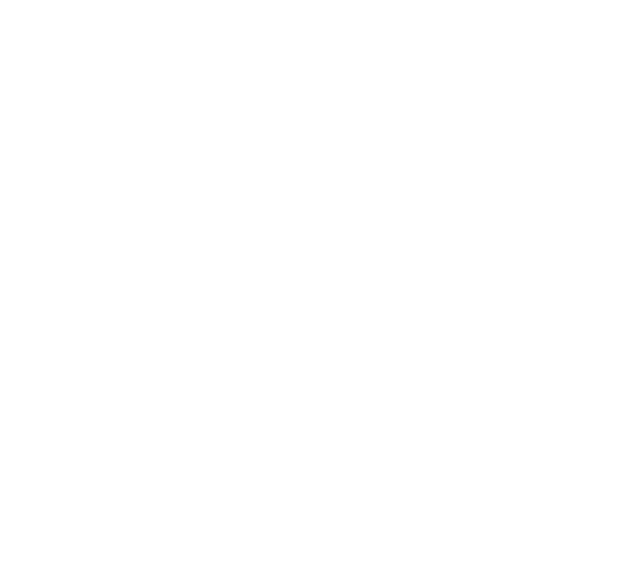
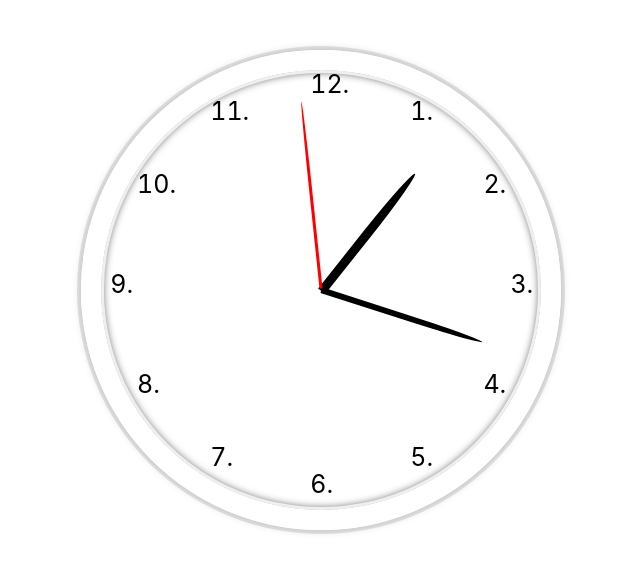
Before and after one commit to dim4ik1189/react-app, a React app: page /CSS_Clock in a window 1280 px wide. Shown: the top 572 px of the page, without its empty margins (319-959 px from the left). Built offline with nearby package versions, Linux system fonts and the light colour scheme.

Commit message:
Added css watch

```diff
--- a/package.json
+++ b/package.json
@@ -5,6 +5,7 @@
   "main": "index.js",
   "scripts": {
     "test": "echo \"Error: no test specified\" && exit 1",
+    "svgr": "svgr -d src/Icons/ assets/",
     "start": "webpack-dev-server --mode development --open --hot",
     "build": "webpack --mode production"
   },
@@ -28,6 +29,8 @@
     "@babel/plugin-proposal-class-properties": "^7.4.4",
     "@babel/preset-env": "^7.4.3",
     "@babel/preset-react": "^7.0.0",
+    "@svgr/cli": "^4.3.0",
+    "@svgr/webpack": "^4.3.0",
     "babel-core": "^6.26.3",
     "babel-loader": "^8.0.6",
     "babel-polyfill": "^6.26.0",
--- a/src/components/App.js
+++ b/src/components/App.js
@@ -33,10 +33,16 @@
                     <NavLink href="/lesson8_5"> Go to Lesson 8.5</NavLink>
                 </NavItem>
                 <NavItem>
+                    <NavLink href="/lesson8_6"> Go to Lesson 8.6</NavLink>
+                </NavItem>
+                <NavItem>
                     <NavLink href="/fetching-dynamic-data">Fetching Dynamic Data</NavLink>
                 </NavItem>
                 <NavItem>
                     <NavLink href="/magic-eight-ball">Magic Eight Ball</NavLink>
+                </NavItem>
+                <NavItem>
+                    <NavLink href="/CSS_Clock">CSS Clock</NavLink>
                 </NavItem>
             </Nav>
         </Container>
--- /dev/null
+++ b/src/components/Clock.js
@@ -0,0 +1,79 @@
+import React, { Component } from 'react';
+import {Container} from 'reactstrap'
+import '../styles/Clock.css'
+
+export default class Clock extends Component {
+    state = {
+        seconds: '',
+        minutes: '',
+        hours: '',
+        transition: ' '
+    };
+
+    componentDidMount() {
+        this.tick();
+        this.timerId = setInterval(
+            () => this.tick(),
+            1000
+        )
+    }
+
+    componentWillMount() {
+        clearInterval(this.timerId);
+    }
+
+    tick = () => {
+        const now = new Date();
+        const seconds = now.getSeconds();
+        const minutes = now.getMinutes();
+        const hours = now.getHours();
+
+        const secondsDegrees = ((seconds / 60) * 360) + 90;
+        const minutesDegrees = minutes / 60 * 360 + seconds / 60 * 6 + 90;
+        const hoursDegrees = hours / 12 * 360 + minutes / 60 * 30 + 90;
+
+        if(secondsDegrees === 90) {
+            this.setState({
+                transition: "none"
+            })
+        }
+
+        this.setState({
+            seconds: secondsDegrees,
+            minutes: minutesDegrees,
+            hours: hoursDegrees
+        })
+    };
+
+    render() {
+        return (
+            <Container>
+                <div className="clock">
+                    <div className="clock-face">
+                        <div className="hand hour-hand" style={{transform: `rotate(${this.state.hours}deg)`, transition: this.state.transition}}/>
+                        <div className="hand minute-hand" style={{transform: `rotate(${this.state.minutes}deg)`, transition: this.state.transition}}/>
+                        <div className="hand seconds-hand" style={{transform: `rotate(${this.state.seconds}deg)`, transition: this.state.transition}}/>
+                    </div>
+
+                    <div>
+                        <ol>
+                            <li className="clock-numbers"></li>
+                            <li className="clock-numbers"></li>
+                            <li className="clock-numbers"></li>
+                            <li className="clock-numbers"></li>
+                            <li className="clock-numbers"></li>
+                            <li className="clock-numbers"></li>
+                            <li className="clock-numbers"></li>
+                            <li className="clock-numbers"></li>
+                            <li className="clock-numbers"></li>
+                            <li className="clock-numbers"></li>
+                            <li className="clock-numbers"></li>
+                            <li className="clock-numbers"></li>
+                        </ol>
+
+                    </div>
+                </div>
+            </Container>
+        )
+    }
+}
--- a/src/components/Contacts.js
+++ b/src/components/Contacts.js
@@ -1,6 +1,7 @@
 import React, { Fragment } from 'react';
 import { Card, CardText, CardBody, CardTitle, CardSubtitle, Container } from 'reactstrap';
 import '../styles/Contacts.css'
+// import Hamburger from "../Icons/assets/hamburger.svg";
 
 const customCard = {
     minWidth: '20em',
@@ -18,8 +19,7 @@
                                 className='drag'
                                 draggable
                                 onDragStart={e => onDragStart(e, index)}
-                                onDragEnd={onDragEnd}
-                            >
+                                onDragEnd={onDragEnd}>
                                 <CardTitle>
                                     <strong>{ contact.name }</strong>
                                 </CardTitle>
--- a/src/components/FetchingDynamicData.js
+++ b/src/components/FetchingDynamicData.js
@@ -22,6 +22,7 @@
         this.draggedItem = this.state.contacts[index];
         event.dataTransfer.effectAllowed = "move";
         event.dataTransfer.setData('text/html', event.target.parentNode);
+        event.dataTransfer.setDragImage(event.target.parentNode, 20, 20);
     };
 
     onDragOver = index => {
--- a/src/components/Router.js
+++ b/src/components/Router.js
@@ -10,6 +10,9 @@
 import Lesson8_3 from './Lesson8_3'
 import Lesson8_4 from './Lesson8_4'
 import Lesson8_5 from './Lesson8_5'
+import Lesson8_6 from './Lesson8_6'
+import Clock from './Clock';
+
 import FetchingDynamicData from './FetchingDynamicData'
 import MagicEightBall from './MagicEightBall'
 
@@ -26,7 +29,9 @@
             <Route path="/lesson8_3" component={Lesson8_3}/>
             <Route path="/lesson8_4" component={Lesson8_4}/>
             <Route path="/lesson8_5" component={Lesson8_5}/>
-            <Route path="/lesson8_5" component={Lesson8_5}/>
+            <Route path="/lesson8_6" component={Lesson8_6}/>
+            <Route path="/CSS_Clock" component={Clock}/>
+
             <Route path="/fetching-dynamic-data" component={FetchingDynamicData}/>
             <Route path="/magic-eight-ball" component={MagicEightBall}/>
 
--- /dev/null
+++ b/src/styles/Clock.css
@@ -0,0 +1,106 @@
+#main {
+    margin: 0;
+    font-size: 2rem;
+    display: flex;
+    flex: 1;
+    min-height: 100vh;
+    align-items: center;
+}
+.clock {
+    width: 30rem;
+    height: 30rem;
+    border: 20px solid white;
+    border-radius: 50%;
+    margin: 50px auto;
+    position: relative;
+    padding: 2rem;
+    box-shadow:
+            0 0 0 4px rgba(0,0,0,0.1),
+            inset 0 0 0 3px #EFEFEF,
+            inset 0 0 10px black,
+            0 0 10px rgba(0,0,0,0.2);
+}
+.clock-face {
+    position: relative;
+    width: 100%;
+    height: 100%;
+    transform: translateY(-3px); /* account for the height of the clock hands */
+}
+.hand {
+    width: 50%;
+    height: 6px;
+    background: black;
+    position: absolute;
+    border-radius: 100% 0 0 100%;
+
+    top: 50%;
+    transform-origin: 100%;
+    transform: rotate(90deg);
+    transition: all 0.05s;
+    transition-timing-function: cubic-bezier(0.73, -0.01, 0.6, 1.7);
+}
+
+.hour-hand {
+    width: 40%;
+    left: 10%;
+    height: 9px;
+}
+
+.minute-hand {
+    width: 45%;
+    left: 5%;
+}
+
+.seconds-hand {
+    height: 3px;
+    background: red;
+}
+
+.clock-numbers {
+    position: absolute;
+    list-style-position: inside;
+    top: 50%;
+    left: 53%;
+    font-size: 25px;
+    width: 2rem;
+    height: 2rem;
+    margin: -1.5rem;
+    color: rgb(0, 0, 0);
+}
+
+.clock-numbers:nth-child(1) {
+    transform: rotate(300deg) translate(12.5rem) rotate(-300deg);
+}
+.clock-numbers:nth-child(2) {
+    transform: rotate(330deg) translate(12.5rem) rotate(-330deg);
+}
+.clock-numbers:nth-child(3) {
+    transform: translate(12.5rem);
+}
+.clock-numbers:nth-child(4) {
+    transform: rotate(30deg) translate(12.5rem) rotate(-30deg);
+}
+.clock-numbers:nth-child(5) {
+    transform: rotate(60deg) translate(12.5rem) rotate(-60deg);
+}
+.clock-numbers:nth-child(6) {
+    transform: rotate(90deg) translate(12.5rem) rotate(-90deg);
+}
+.clock-numbers:nth-child(7) {
+    transform: rotate(120deg) translate(12.5rem) rotate(-120deg);
+}
+.clock-numbers:nth-child(8) {
+    transform: rotate(150deg) translate(12.5rem) rotate(-150deg);
+}
+.clock-numbers:nth-child(9) {
+    transform: translate(-12.5rem);
+}
+.clock-numbers:nth-child(10) {
+    transform: rotate(210deg) translate(12.5rem) rotate(-210deg);
+}
+.clock-numbers:nth-child(11) {
+    transform: rotate(240deg) translate(12.5rem) rotate(-240deg);
+}
+.clock-numbers:nth-child(12) {
+    transform: rotate(270deg) translate(12.5rem) rotate(-270deg);
+}
--- a/src/styles/Contacts.css
+++ b/src/styles/Contacts.css
@@ -6,15 +6,9 @@
 }
 
 .drag {
-    border-radius: 5px;
-    box-shadow: 0 2px 2px 0 rgba(0, 0, 0, 0.2);
-    background: rgba(255, 255, 255, 0.5);
-    transition: background-color 0.1s ease-in-out;
     cursor: grab;
 }
 
 .drag:active {
     cursor: grabbing;
-    background: rgba(255, 177, 255, 0.9);
-    padding: 2.5em
 }
--- a/webpack.config.js
+++ b/webpack.config.js
@@ -20,7 +20,11 @@
             {
                 test: /\.css$/,
                 use: ["style-loader", "css-loader"]
-            }
+            },
+            {
+                test: /\.svg$/,
+                use: ['@svgr/webpack'],
+            },
         ]
     },
     devServer: {
```
Also changed, not shown: src/components/Lesson8_5.js (+15 -13 lines), src/components/Lesson8_6.js (+21 -16 lines), src/helpers/contentEditable.js (added, +63 -0 lines), src/Icons/assets/hamburger.svg (added).
